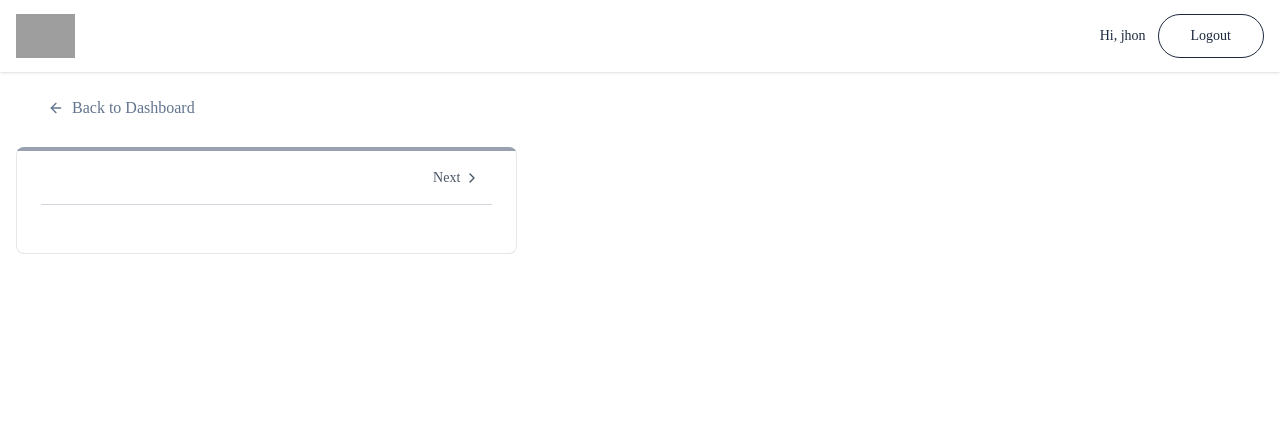
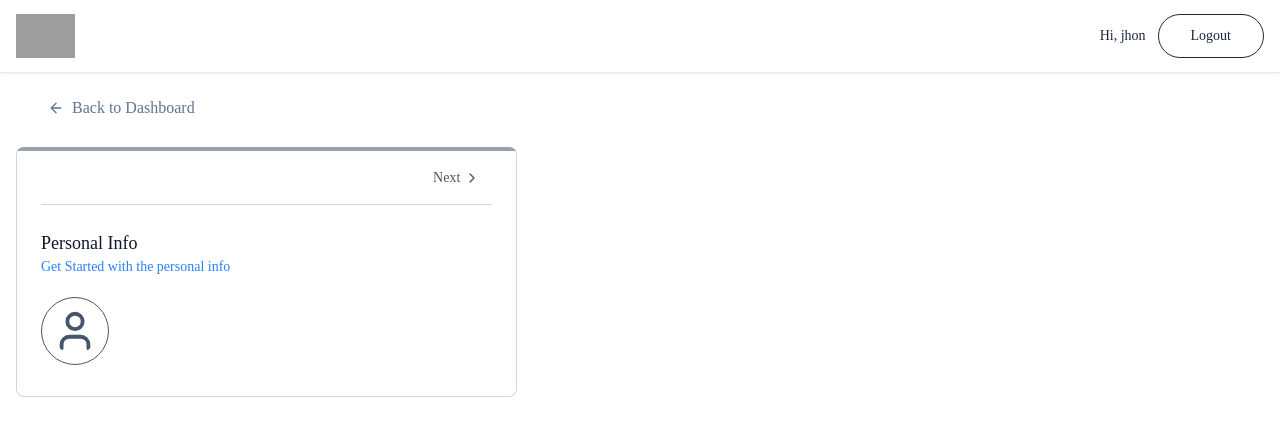
Before and after one commit to MithranMurugavel/Resume-Builder, a React (Vite) app in the folder frontend/: page /app/builder/1 in a window 1280 px wide. Shown: the top 436 px of the page. Built offline with nearby package versions, Linux system fonts and the light colour scheme; grey boxes are pictures that could not be loaded; a web font is replaced by a local one.

Commit message:
style: changes made in builderpage feat: added a container for inputs as personalinfo <component>

```diff
--- /dev/null
+++ b/frontend/src/component/PersonalInfo.jsx
@@ -0,0 +1,34 @@
+import { User } from 'lucide-react'
+import React from 'react'
+
+const PersonalInfo = ({ data, onChange, rmvBackground, setrmvBackground }) => {
+
+    const  handleChange =(field,value)=>
+    {
+        onChange({...data,[field]:value})
+
+    }
+
+    return (
+        <div>
+            <h3 className="text-lg font-semibold text-gray-900">Personal Info</h3>
+            <p className="text-sm text-blue-500"> Get Started with the personal info</p>
+
+            <div className=" flex items-center gap-2">
+                <label>
+                    {
+                        data.image ? (
+                            <img className="w-16 h-16 rounded-full object-cover mt-5 ring ring-slate-400 cursor-pointer" src = {typeof data.image == 'string' ? data.image : URL.createObjectURL(data.image)} />
+                        ) : (
+                            <div className="inline-flex items-center gap-2 mt-5 text-slate-600 hover:text-slate-800 cursor-pointer">
+                                <User className="size-17 p-2.5 border rounded-full " />
+                            </div>)
+                    }
+                    <input onChange={(e) => handleChange("image", e.target.file[0])} type="file" accept="image/jpeg, image/png" className="hidden" />
+                </label>
+            </div>
+        </div>
+    )
+}
+
+export default PersonalInfo
--- a/frontend/src/pages/ResumeBuilder.jsx
+++ b/frontend/src/pages/ResumeBuilder.jsx
@@ -2,6 +2,7 @@ import React, { useEffect, useState } from 'react'
 import { Link, useParams } from 'react-router-dom'
 import { dummyResumeData } from '../assets/assets';
 import { ArrowLeftIcon, Briefcase, ChevronLeft, ChevronRight, FileText, FolderIcon, GraduationCap, Sparkles, User } from 'lucide-react';
+import PersonalInfo from '../component/PersonalInfo';
 
 const ResumeBuilder = () => {
 
@@ -53,19 +54,18 @@ const ResumeBuilder = () => {
         </Link>
       </div>
       <div className="max-w-7xl mx-auto px-4 pb-8">
-        <div  className="grid lg:grid-cols-12 gap-8">
+        <div className="grid lg:grid-cols-12 gap-8">
           {/* LeftSection */}
           <div className="relative lg:col-span-5 rounded-lg overflow-hidden">
-            <div className="bg-white rounded-lg shadow-sm border border-gray-200 p-6 pt-1">
-              <hr className="absolute top-0 left-0 right-0 border-2 border-gray-400"/>
-              <hr className="absolute top-0 left-0 h-1 bg-gradient-to-r from-green-500 to-green-600 border-none transition-all duration-500" style={{width:`${activeSection *100 / (section.length-1)}%`}}/>
+            <div className="bg-white rounded-lg shadow-sm border border-gray-300 p-6 pt-1">
+              <hr className="absolute top-0 left-0 right-0 border-2 border-gray-400" />
+              <hr className="absolute top-0 left-0 h-1 bg-gradient-to-r from-green-500 to-green-600 border-none transition-all duration-1000" style={{ width: `${activeSection * 100 / (section.length - 1)}%` }} />
 
               <div className="flex justify-between items-center mb-6 border-b border-gray-300 py-1">
-
                 {/* Left side */}
                 <div>
                   {activeSection !== 0 && (
-      <button onClick={()=> setActiveSection((prev)=>Math.max(prev-1,0))}
+                    <button onClick={() => setActiveSection((prev) => Math.max(prev - 1, 0))}
                       className="flex items-center gap-1 p-3 rounded-lg text-sm font-medium text-gray-600 hover:bg-gray-50 transition-all duration-500"
                     >
                       <ChevronLeft className="size-4" />
@@ -73,12 +73,10 @@ const ResumeBuilder = () => {
                     </button>
                   )}
                 </div>
-
                 {/* Right side */}
                 <div>
-    <button onClick={()=>{setActiveSection((prev)=>Math.min(prev+1,section.length-1))}}
-      className={`flex items-center gap-1 p-3 rounded-lg text-sm font-medium text-gray-600 hover:bg-gray-50 transition-all ${
-        activeSection === section.length - 1 ? 'opacity-50' : ''
+                  <button onClick={() => { setActiveSection((prev) => Math.min(prev + 1, section.length - 1)) }}
+                    className={`flex items-center gap-1 p-3 rounded-lg text-sm font-medium text-gray-600 hover:bg-gray-50 transition-all ${activeSection === section.length - 1 ? 'opacity-50' : ''
                       }`}
                     disabled={activeSection === section.length - 1}
                   >
@@ -86,7 +84,12 @@ const ResumeBuilder = () => {
                     <ChevronRight className="size-4" />
                   </button>
                 </div>
-
+              </div>
+                    {/* Form Content */}
+              <div>
+                      {active.id == "personal" && (
+                         <PersonalInfo data={resume.personal_info} onChange={(data)=>setResume(prev=>({...prev,personal_info:data}))} />
+                      )}
               </div>
             </div>
           </div>
```
Lines whose indentation alone changed are shown as unchanged.
